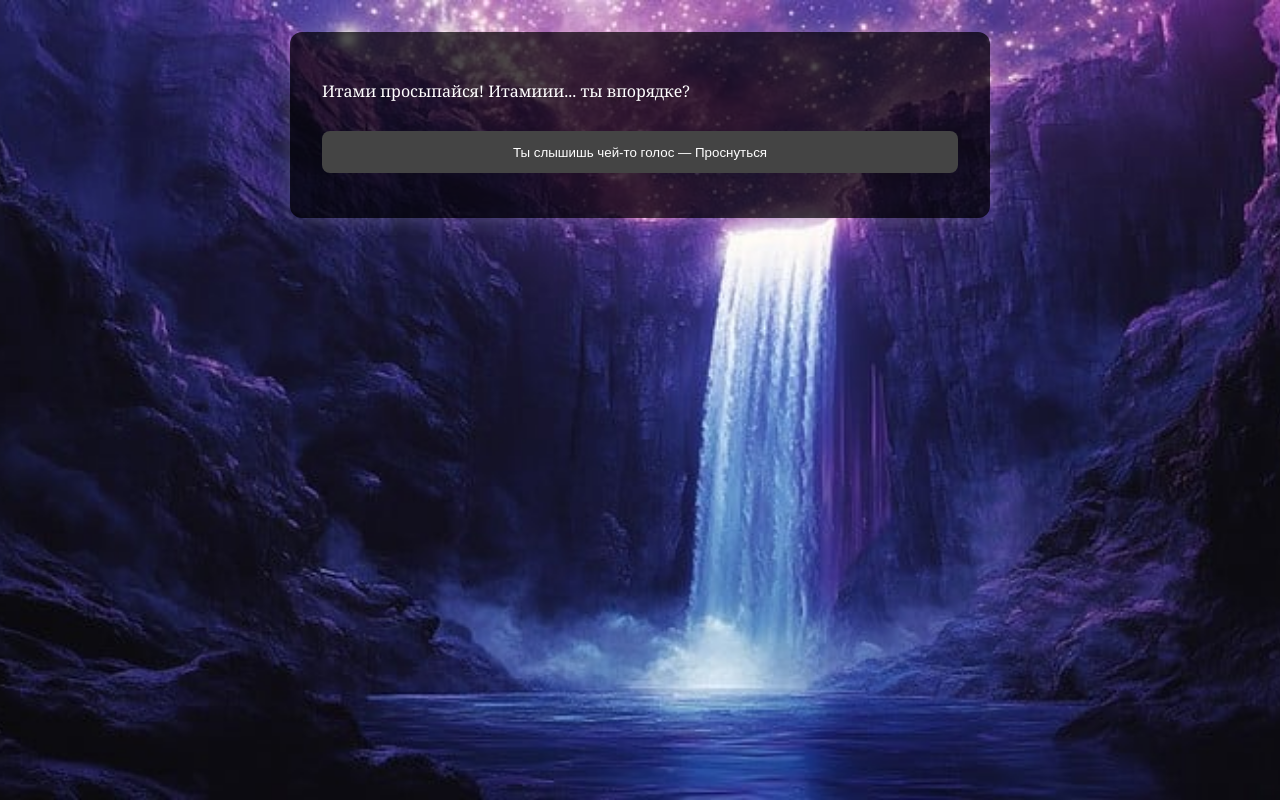
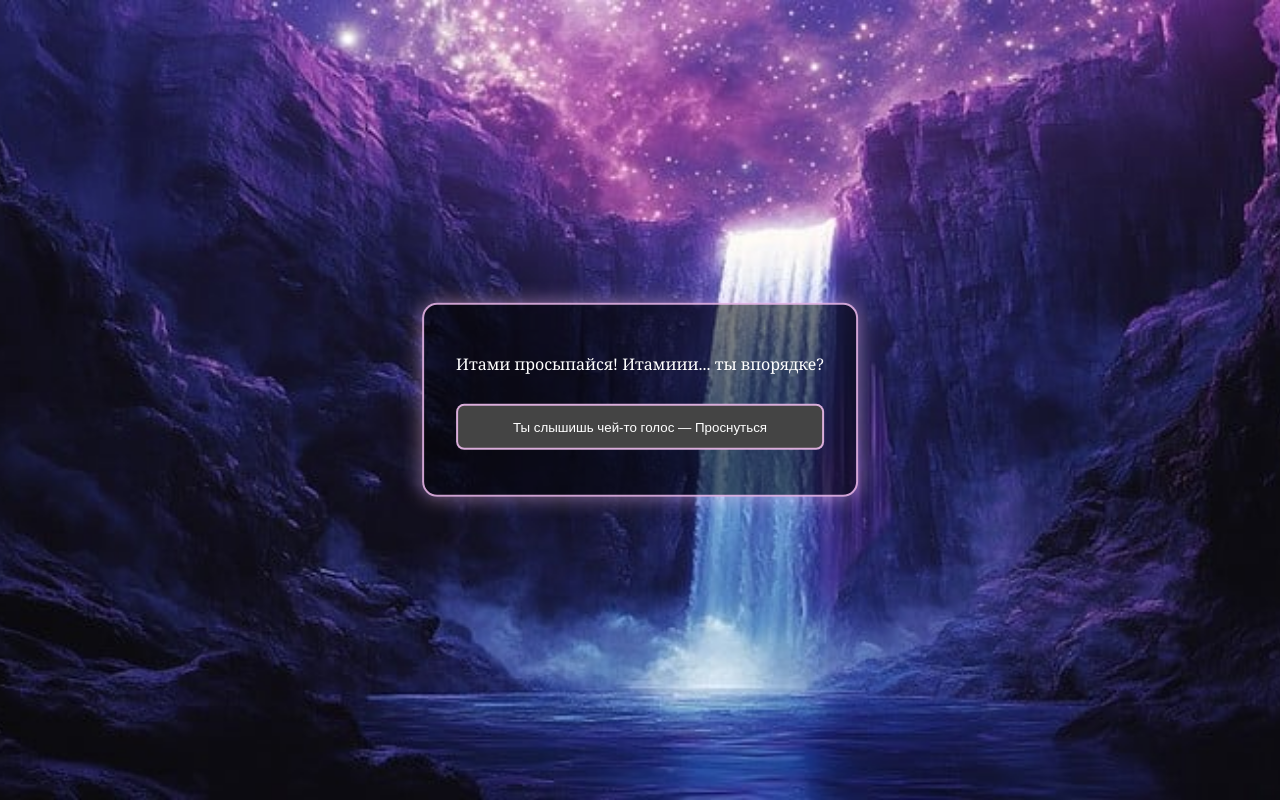
Before and after one commit to Wishediwish/Wish, a plain HTML site: page index.html in a window 1280 px wide. Drawn offline with Linux system fonts and the light colour scheme.

Commit message:
Add files via upload

```diff
--- a/index.html
+++ b/index.html
@@ -3,7 +3,7 @@
 <html lang="ru">
 <head>
   <meta charset="UTF-8">
-  <title>Сон или Реальность?</title>
+  <title>Путь Итами</title>
   <style>
     body {
       margin: 0;
@@ -18,18 +18,29 @@
     }
     .screen {
       display: none;
+      max-width: 800px;
+      margin: auto;
       padding: 2em;
-      max-width: 700px;
-      margin: auto;
     }
     .active {
       display: block;
     }
     .container {
-      background: rgba(0, 0, 0, 0.7);
-      border-radius: 12px;
+      position: absolute;
+      top: 50%;
+      left: 50%;
+      transform: translate(-50%, -50%);
+      max-width: 800px;
       padding: 2em;
-      box-shadow: 0 0 20px rgba(255, 255, 255, 0.2);
+      background: rgba(0, 0, 0, 0.5);
+      border: 2px solid rgba(255, 200, 255, 0.8);
+      border-radius: 15px;
+      box-shadow: 0 0 20px rgba(255, 200, 255, 0.5);
+      animation: fadeIn 0.5s ease-in-out;
+    }
+    @keyframes fadeIn {
+      from { opacity: 0; transform: translate(-50%, -60%); }
+      to   { opacity: 1; transform: translate(-50%, -50%); }
     }
     h1 {
       text-align: center;
@@ -38,7 +49,7 @@
     button {
       margin: 1em 0;
       background: #444;
-      border: none;
+      border: 2px solid rgba(255, 200, 255, 0.8);
       padding: 1em;
       color: white;
       border-radius: 8px;
```
